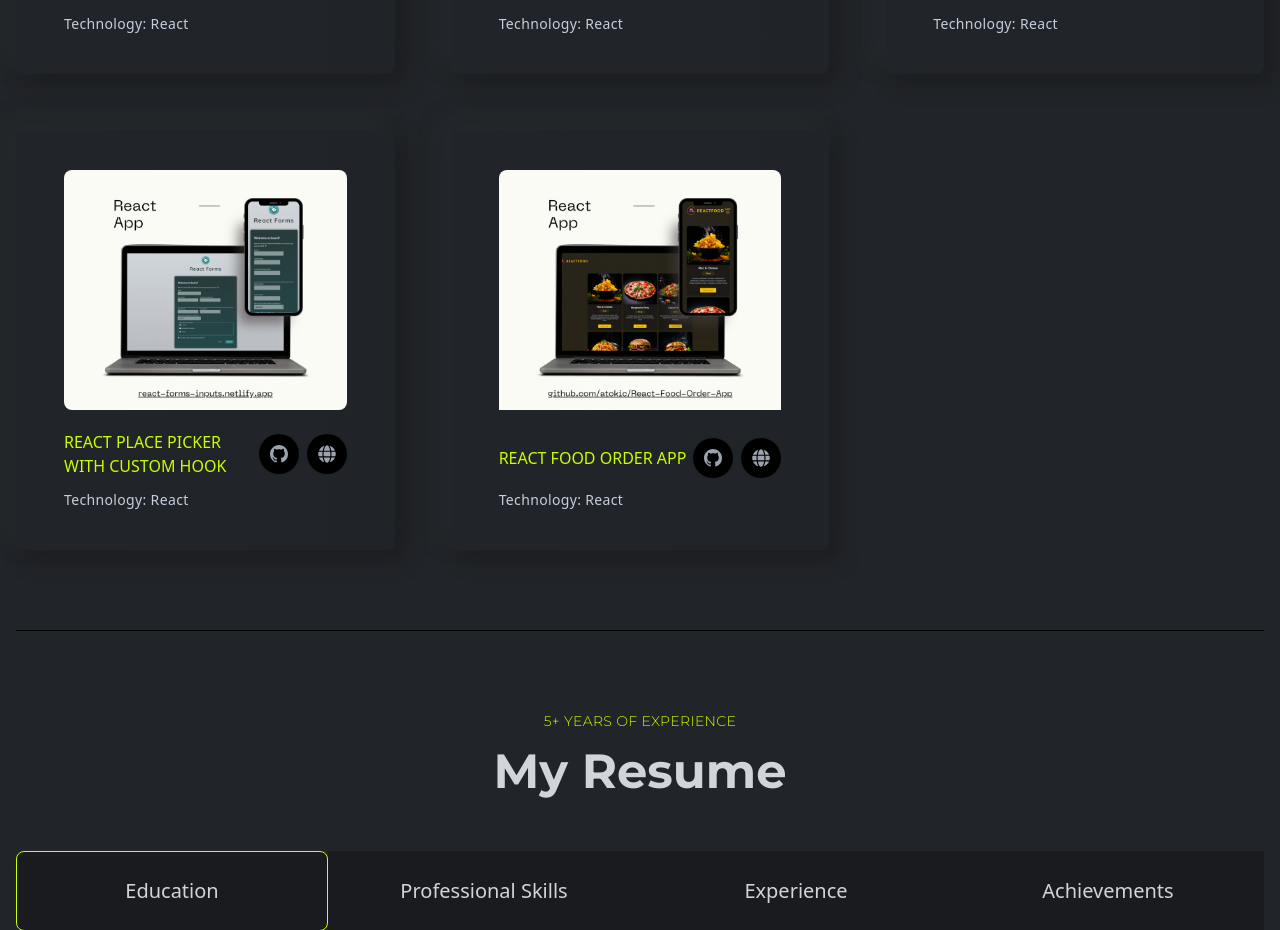
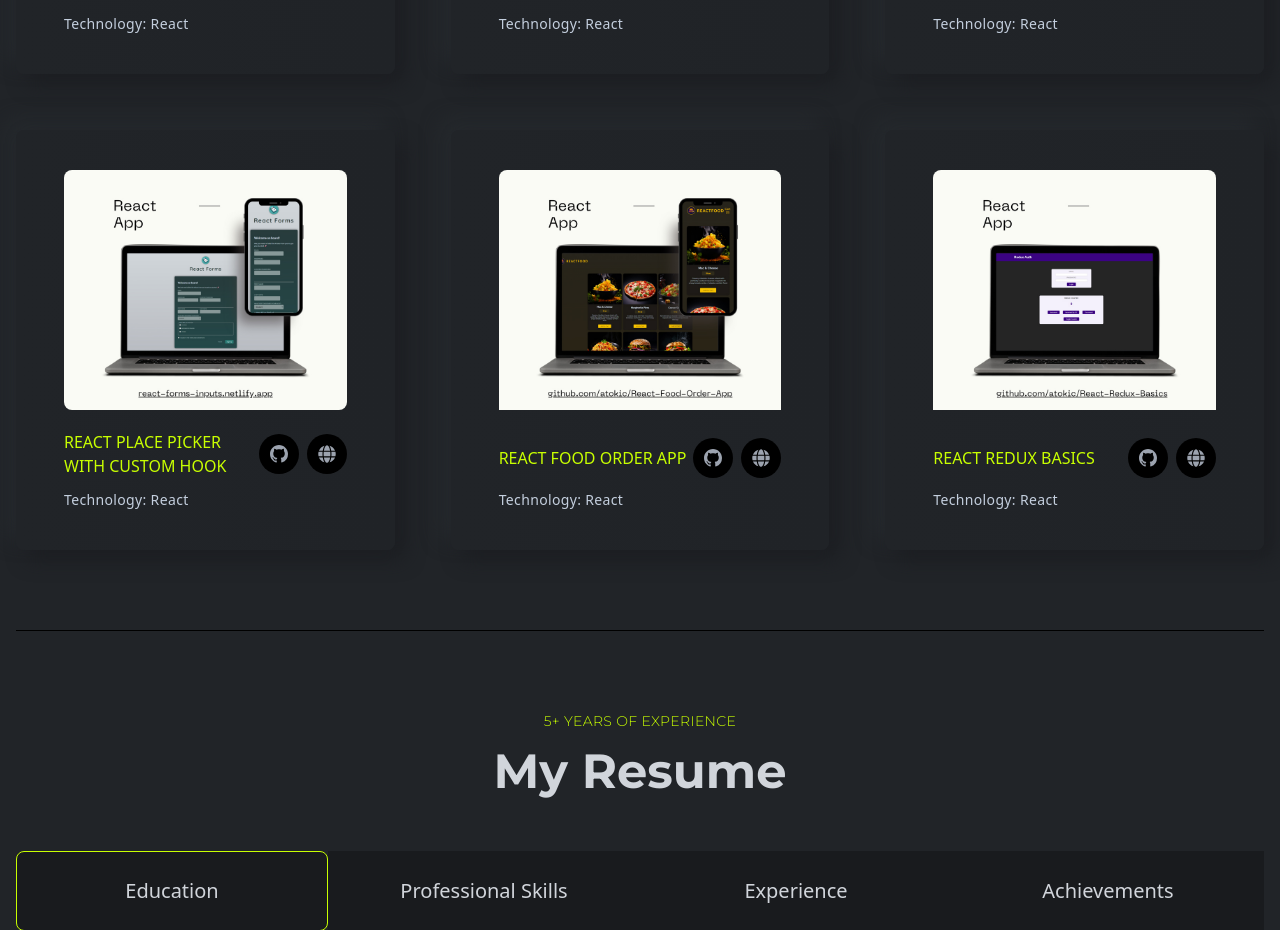
Before and after one commit to atokic/ReactJS_portfolio, a React (Create React App) app: page / in a window 1280 px wide. Shown: the part 10381-11311 px from the top of the page. Built offline with nearby package versions, Linux system fonts and the light colour scheme.

Commit message:
Added project

```diff
--- a/src/assets/index.js
+++ b/src/assets/index.js
@@ -41,6 +41,7 @@ import project38 from "./images/projects/38.jpg";
 import project39 from "./images/projects/39.jpg";
 import project40 from "./images/projects/40.jpg";
 import project41 from "./images/projects/41.jpg";
+import project42 from "./images/projects/42.jpg";
 import testimonial1 from "./images/testimonial/testimonial1.png";
 import testimonial2 from "./images/testimonial/testimonial2.png";
 import testimonial3 from "./images/testimonial/testimonial3.png";
@@ -94,6 +95,7 @@ export {
   project39,
   project40,
   project41,
+  project42,
   quote,
   contactImg,
   testimonial1,
--- a/src/components/projects/Projects.js
+++ b/src/components/projects/Projects.js
@@ -41,7 +41,8 @@ import {
   project38,
   project39,
   project40,
-  project41
+  project41,
+  project42
 } from "../../assets/index";
 import ProjectsCard from './ProjectsCard';
 
@@ -324,6 +325,13 @@ const Projects = () => {
           src={project41}
           github_link="https://github.com/atokic/React-Food-Order-App"
         />
+        <ProjectsCard
+          title="React Redux Basics"
+          des="Technology: React"
+          src={project42}
+          github_link="https://github.com/atokic/React-Redux-Basics"
+          site_link="https://react-redux-basics.netlify.app/"
+        />
       </div>
     </section>
   );
```
Also changed, not shown: src/assets/images/projects/42.jpg (added).
